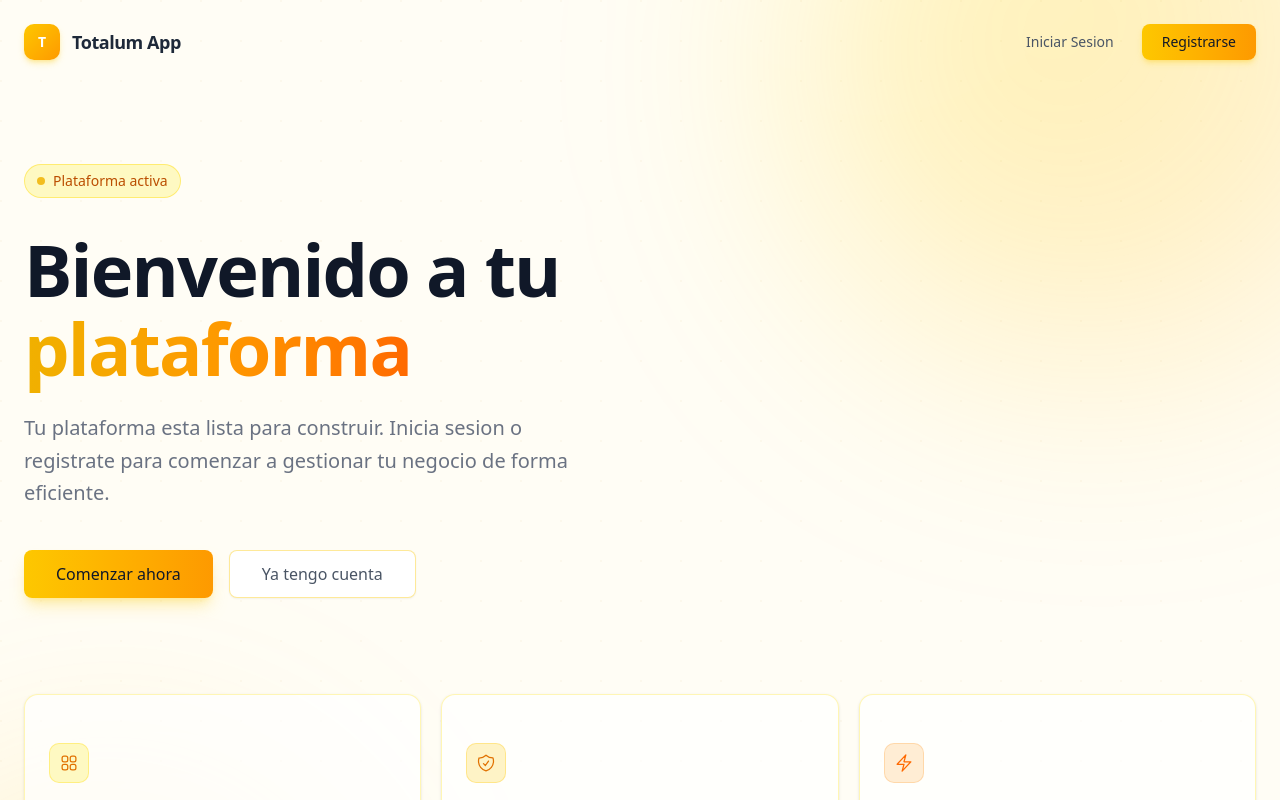
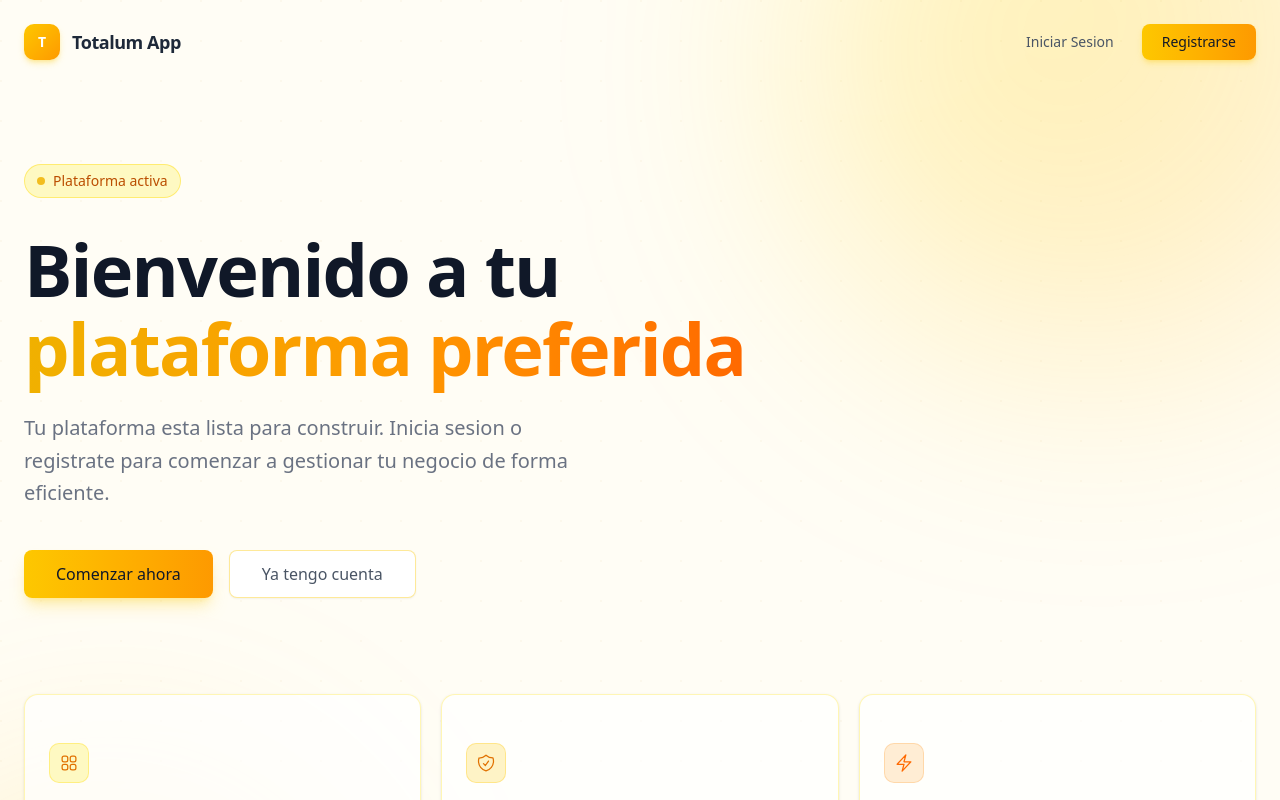
Before and after one commit to speed-paradigm/test-totalum2, a Next.js app: page / in a window 1280 px wide. Shown: the top 800 px of the page. Built offline with nearby package versions, Linux system fonts and the light colour scheme.

Commit message:
minor fix

```diff
--- a/src/app/page.tsx
+++ b/src/app/page.tsx
@@ -59,7 +59,7 @@ export default function HomePage() {
             Bienvenido a tu
             <br />
             <span className="bg-gradient-to-r from-yellow-500 via-amber-500 to-orange-500 bg-clip-text text-transparent">
-              plataforma
+              plataforma preferida
             </span>
           </h1>
 
```
